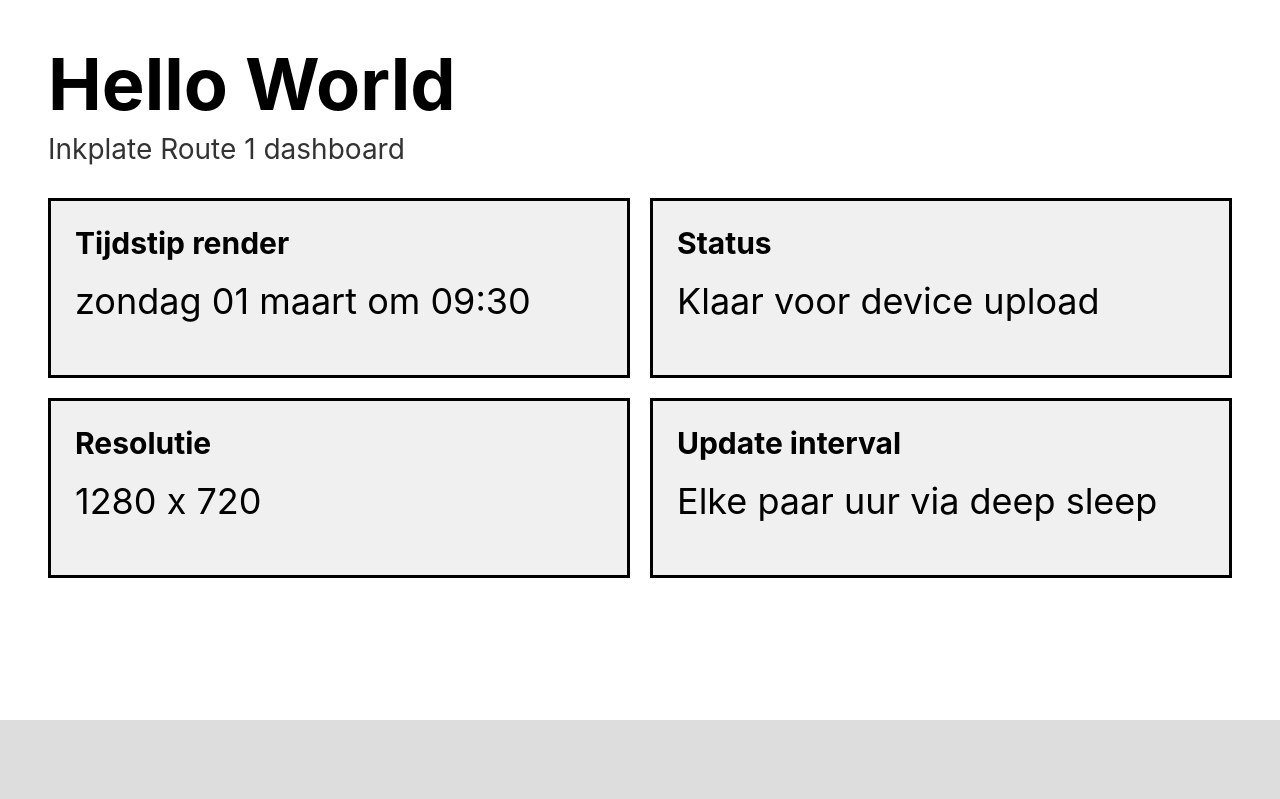
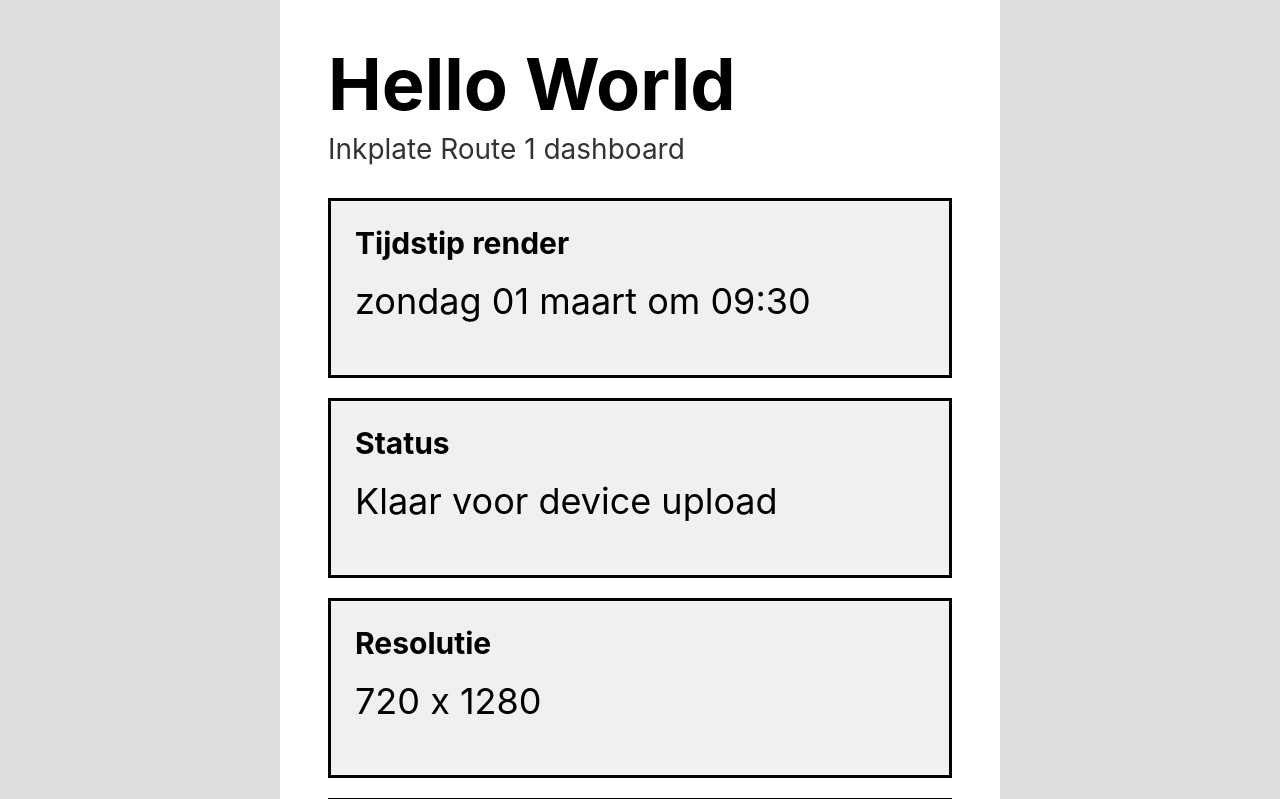
Before and after one commit to marienvo/inkplate, a React (Vite) app: page / in a window 1280 px wide. Shown: the top 799 px of the page. Built offline with nearby package versions, Linux system fonts and the light colour scheme.

Commit message:
Change orientation

```diff
--- a/src/App.css
+++ b/src/App.css
@@ -12,14 +12,14 @@ body {
 }
 
 #root {
-  width: 1280px;
-  height: 720px;
+  width: 720px;
+  height: 1280px;
   margin: 0 auto;
 }
 
 .frame {
-  width: 1280px;
-  height: 720px;
+  width: 720px;
+  height: 1280px;
   padding: 48px;
   background: #fff;
   color: #000;
@@ -42,7 +42,7 @@ body {
 
 .grid {
   display: grid;
-  grid-template-columns: 1fr 1fr;
+  grid-template-columns: 1fr;
   gap: 20px;
 }
 
--- a/src/App.tsx
+++ b/src/App.tsx
@@ -27,7 +27,7 @@ export default function App() {
         </article>
         <article className="card">
           <h2>Resolutie</h2>
-          <p>1280 x 720</p>
+          <p>720 x 1280</p>
         </article>
         <article className="card">
           <h2>Update interval</h2>
```
Also changed, not shown: 2 other files (tests, documents, lock files or other folders).
